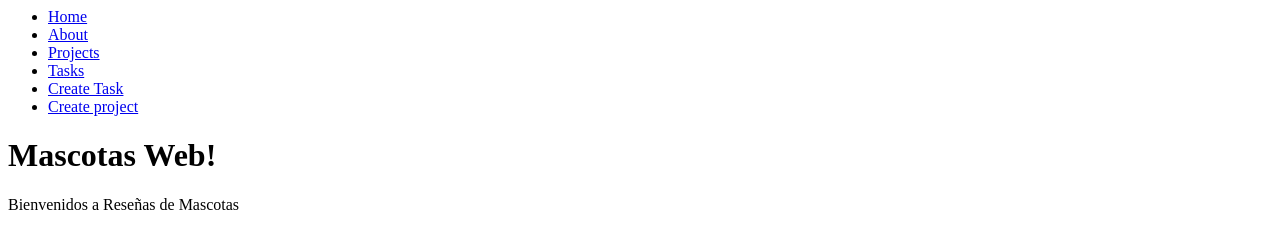
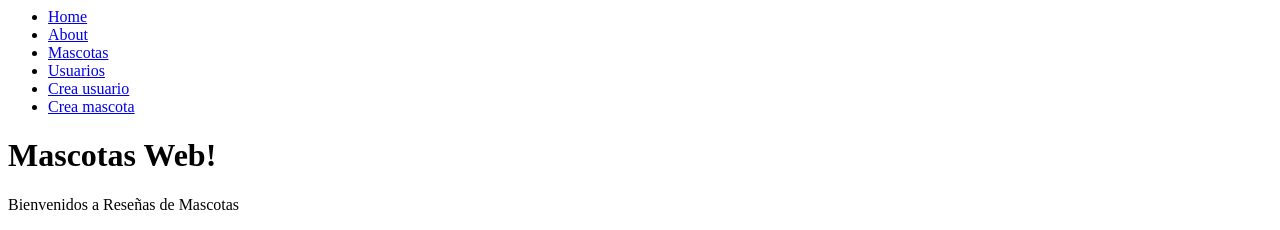
Before and after one commit to JenniferrGarcia/MiPagina_Garcia, a Django app: page / in a window 1280 px wide. Shown: the top 230 px of the page. Run offline with Django 5.2, Linux system fonts and the light colour scheme.

Commit message:
En esta version ya sirve mascotas y usuarios

```diff
--- a/myapp/admin.py
+++ b/myapp/admin.py
@@ -1,6 +1,6 @@
 from django.contrib import admin
-from .models import Project, Task
+from .models import Mascota, Usuario
 
 # Register your models here.
-admin.site.register(Project)
-admin.site.register(Task)
+admin.site.register(Mascota)
+admin.site.register(Usuario)
--- a/myapp/templates/layouts/base.html
+++ b/myapp/templates/layouts/base.html
@@ -7,16 +7,16 @@
             <a href="/about">About</a>
         </li>
         <li>
-            <a href="/projects">Projects</a>
+            <a href="/mascotas">Mascotas</a>
         </li>
         <li>
-            <a href="/tasks">Tasks</a>
+            <a href="/usuario">Usuarios</a>
         </li>
         <li>
-            <a href="/create_task">Create Task</a>
+            <a href="/crea_usuario">Crea usuario</a>
         </li>
         <li>
-            <a href="/create_project">Create project</a>
+            <a href="/crea_mascota">Crea mascota</a>
         </li>
     </ul>
 </nav>
--- a/myapp/templates/tasks/create_task.html
+++ b/myapp/templates/mascotas/create_mascota.html
@@ -2,7 +2,7 @@
 
 {% block content %}
 
-<h1>Create a new task</h1>
+<h1>Registra una nueva mascota</h1>
 
 <form method="POST">
     {% csrf_token %}
--- a/myapp/templates/projects/projects.html
+++ b/myapp/templates/mascotas/mascotas.html
@@ -2,12 +2,12 @@
 
 {% block content %}
 
-<h1>Projects</h1>
+<h1>Mascotas</h1>
 
 {% for project in projects %}
 
 <article>
-    <h1>{{project.name}}</h1>
+    <h1>{{mascota.name}}</h1>
 </article>
 
 {% endfor %}
--- a/myapp/templates/projects/create_project.html
+++ b/myapp/templates/usuario/create_usuario.html
@@ -2,7 +2,7 @@
 
 {% block content %}
 
-<h1>Create a new project</h1>
+<h1>Crea nuevo usuario</h1>
 
 <form method="POST">
     {% csrf_token %}
--- a/myapp/templates/tasks/tasks.html
+++ b/myapp/templates/usuario/usuario.html
@@ -2,7 +2,7 @@
 
 {% block content %}
 
-<h1>Task</h1>
+<h1>Usuarios</h1>
 
 {% for task in tasks %}
 
--- a/myapp/urls.py
+++ b/myapp/urls.py
@@ -5,8 +5,8 @@ urlpatterns = [
     path('', views.index),
     path('about/', views.about),
     path('hello/<str:username>', views.hello),
-    path('projects/', views.projects),
-    path('tasks/', views.tasks),
-    path('create_task/', views.create_task),
-    path('create_project/', views.create_project),
+    path('mascotas/', views.mascotas),
+    path('usuario/', views.usuario),
+    path('crea_usuario/', views.create_usuario),
+    path('crea_mascota/', views.create_mascota),
 ]
--- a/myapp/views.py
+++ b/myapp/views.py
@@ -1,8 +1,8 @@
 from django.shortcuts import render
 from django.http import HttpResponse
-from .models import Project, Task
+from .models import Mascota, Usuario
 from django.shortcuts import render, redirect
-from .forms import CreateNewTask, CreateNewProject
+from .forms import CreateNewUsuario, CreateNewMascota
 
 # Create your views here.
 def index(request):
@@ -17,35 +17,33 @@ def about(request):
 def hello(request, username):
     return HttpResponse("Hello %s" % username)
 
-def projects(request):
-    # projects = list(Project.objects.values())
-    projects = Project.objects.all()
-    return render(request, 'projects/projects.html', {
-        'projects': projects
+def mascotas(request):
+    mascotas = Mascota.objects.all()
+    return render(request, 'mascotas/mascotas.html', {
+        'mascotas': mascotas
     })
 
-def tasks(request):
-    # task = get_object_or_404(Task, id=id)
-    tasks = Task.objects.all()
-    return render(request, 'tasks/tasks.html', {
-        'tasks': tasks
+def usuario(request):
+    usuario = Usuario.objects.all()
+    return render(request, 'usuario/usuario.html', {
+        'usuario': usuario
     })
 
-def create_task(request):
+def create_usuario(request):
     if request.method == 'GET':
-        return render(request, 'tasks/create_task.html', {
-        'form': CreateNewTask()})
+        return render(request, 'usuario/create_usuario.html', {
+        'form': CreateNewUsuario()})
     else:
-        Task.objects.create(title=request.POST['title'],description=request.POST['description'], project_id=2)
-        return redirect('/tasks/')
+        Usuario.objects.create(title=request.POST['title'],description=request.POST['description'], project_id=2)
+        return redirect('/usuario/')
 
-def create_project(request):
+def create_mascota(request):
     if request.method == 'GET':
-        return render(request, 'projects/create_project.html', {
-        'form': CreateNewProject()
+        return render(request, 'mascotas/create_mascota.html', {
+        'form': CreateNewMascota()
     })
     else:
-        Project.objects.create(name=request.POST["name"])
+        Mascota.objects.create(name=request.POST["name"])
         return render(request, 'projects/create_project.html', {
-        'form': CreateNewProject()
+        'form': CreateNewMascota()
     })
```
Also changed, not shown: myapp/forms.py (+7 -5 lines), myapp/models.py (+5 -7 lines), db.sqlite3, myapp/migrations/0004_usuario_rename_project_mascota_delete_task.py (added).
